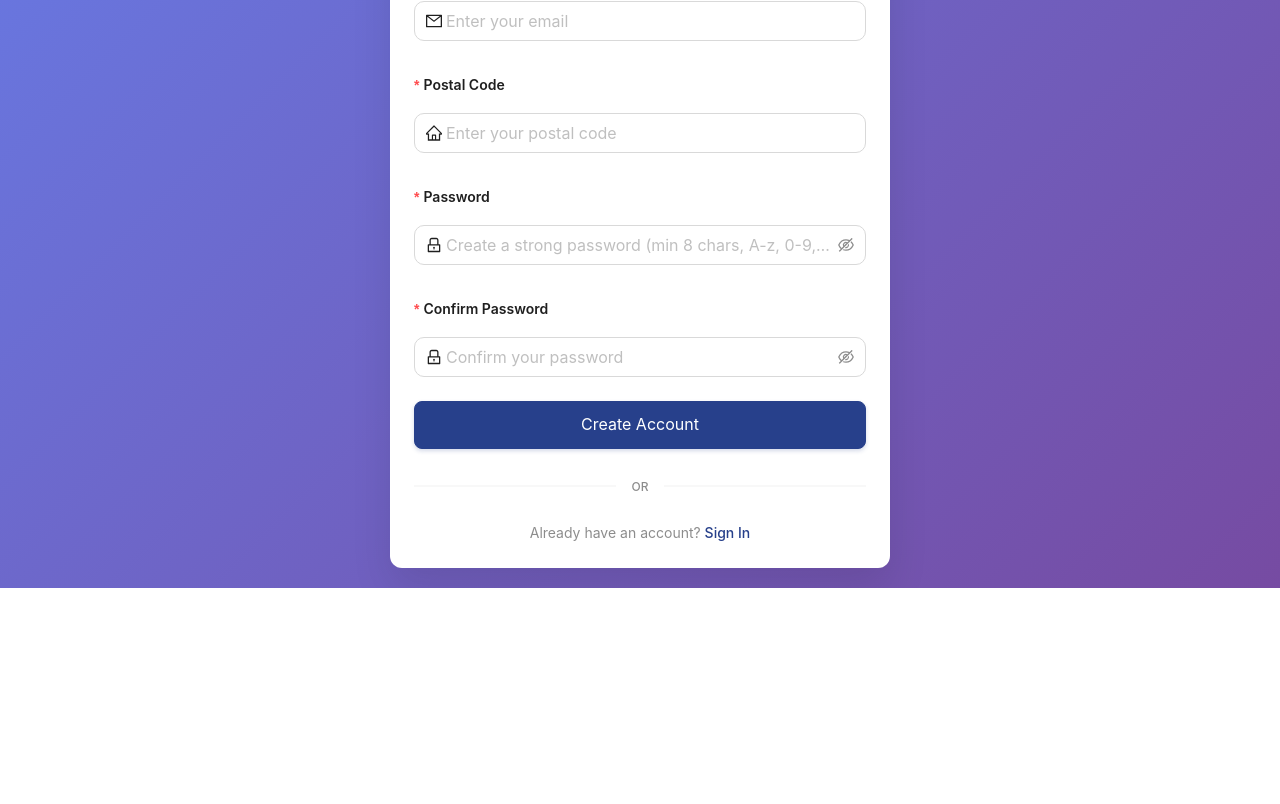
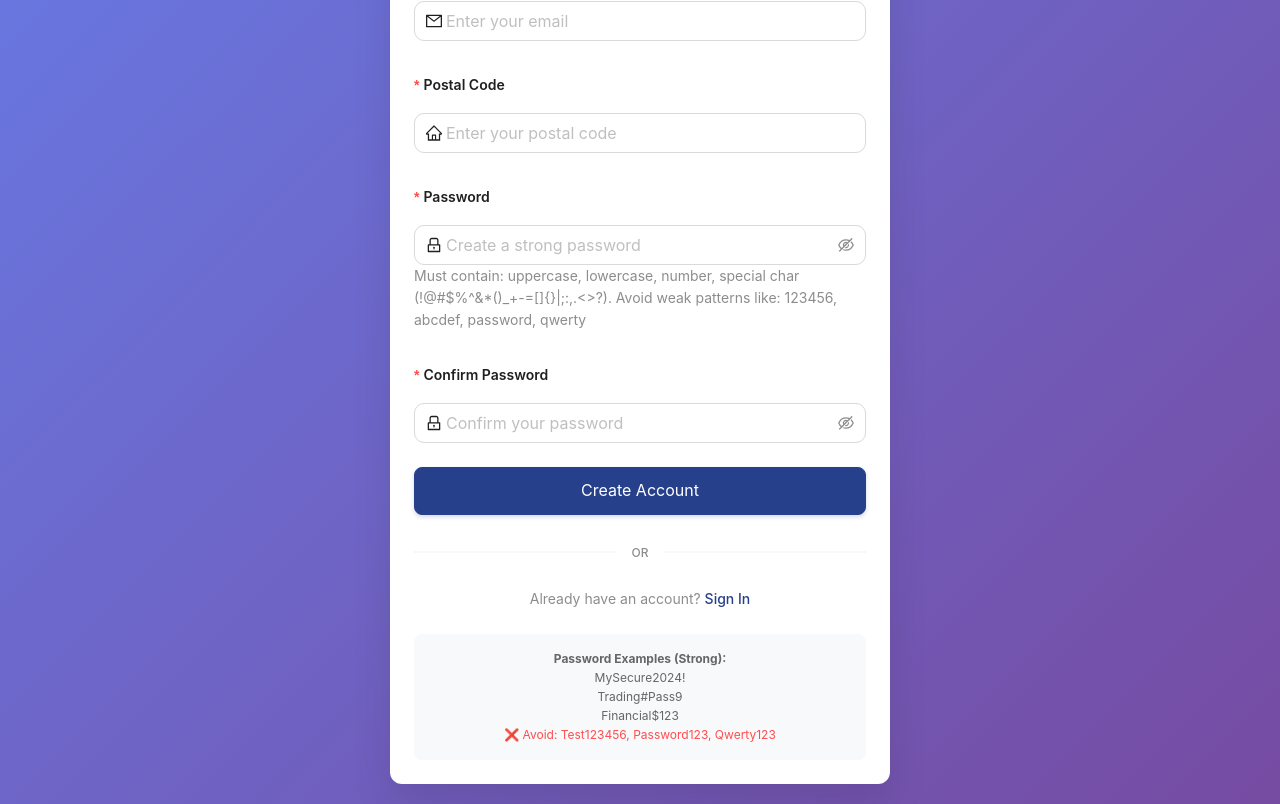
Before and after one commit to cliprs/cct-portal-frontend, a React (Create React App) app: page /register in a window 1280 px wide. Shown: the part 375-1179 px from the top of the page. Before the commit the page ends 963 px from the top, so only its background shows below. Built offline with nearby package versions, Linux system fonts and the light colour scheme.

Commit message:
Add Login and Register pages with type safe auth

```diff
--- a/src/pages/Register.tsx
+++ b/src/pages/Register.tsx
@@ -45,21 +45,18 @@ const Register: React.FC = () => {
       if (response.success && response.data) {
         setSuccess('Account created successfully! Logging you in...');
 
-        // Debug: Log response structure
-        console.log('🔍 Register response:', response.data);
-
         // Type assertion for backend response
         const authData = response.data as any;
 
-        // Save tokens to localStorage (check if exists)
-        if (authData.accessToken) {
-          localStorage.setItem('accessToken', authData.accessToken);
+        // Save tokens to localStorage
+        if (authData.tokens?.accessToken) {
+          localStorage.setItem('accessToken', authData.tokens.accessToken);
         }
-        if (authData.refreshToken) {
-          localStorage.setItem('refreshToken', authData.refreshToken);
+        if (authData.tokens?.refreshToken) {
+          localStorage.setItem('refreshToken', authData.tokens.refreshToken);
         }
 
-        // Update Redux store with fallback data
+        // Update Redux store
         dispatch(loginSuccess({
           user: authData.user || {
             id: Date.now().toString(),
@@ -67,7 +64,7 @@ const Register: React.FC = () => {
             firstName: values.firstName,
             lastName: values.lastName
           },
-          token: authData.accessToken || 'mock-token'
+          token: authData.tokens?.accessToken || 'mock-token'
         }));
 
         console.log('✅ Registration successful, redirecting...');
@@ -75,7 +72,6 @@ const Register: React.FC = () => {
         // Redirect to dashboard after short delay
         setTimeout(() => {
           navigate('/dashboard');
-          // Reload to ensure fresh state
           window.location.reload();
         }, 2000);
       } else {
@@ -83,20 +79,19 @@ const Register: React.FC = () => {
       }
     } catch (error: any) {
       console.error('❌ Registration error:', error);
-      console.error('❌ Error details:', {
-        message: error.message,
-        status: error.status,
-        response: error.response
-      });
 
       let errorMessage = 'Registration failed. Please try again.';
 
       if (error.status === 400) {
         if (error.message?.includes('Password does not meet requirements') || error.error === 'WEAK_PASSWORD') {
-          errorMessage = 'Password must be at least 8 characters with uppercase, lowercase, number and special character (@$!%*?&)';
+          errorMessage = 'Password must be at least 8 characters with uppercase, lowercase, number and special character (!@#$%^&*()_+-=[]{}|;:,.<>?)';
+        } else if (error.message?.includes('weak patterns')) {
+          errorMessage = 'Password contains weak patterns (like 123456, abcdef, password, qwerty). Please choose a different password.';
         } else {
           errorMessage = 'Invalid input data. Please check all fields.';
         }
+      } else if (error.status === 409) {
+        errorMessage = 'An account with this email already exists. Please use a different email or try logging in.';
       } else if (error.status === 500) {
         errorMessage = 'Server error. Please try again later.';
       } else if (error.message?.includes('already exists') || error.message?.includes('duplicate')) {
@@ -250,18 +245,41 @@ const Register: React.FC = () => {
           <Form.Item
             name="password"
             label="Password"
+            extra="Must contain: uppercase, lowercase, number, special char (!@#$%^&*()_+-=[]{}|;:,.<>?). Avoid weak patterns like: 123456, abcdef, password, qwerty"
             rules={[
               { required: true, message: 'Please enter your password' },
               { min: 8, message: 'Password must be at least 8 characters' },
               {
-                pattern: /^(?=.*[a-z])(?=.*[A-Z])(?=.*\d)(?=.*[@$!%*?&])[A-Za-z\d@$!%*?&]/,
-                message: 'Password must contain uppercase, lowercase, number and special character (@$!%*?&)'
+                pattern: /^(?=.*[a-z])(?=.*[A-Z])(?=.*\d)(?=.*[!@#$%^&*()_+\-=\[\]{}|;:,.<>?])[A-Za-z\d!@#$%^&*()_+\-=\[\]{}|;:,.<>?]{8,}$/,
+                message: 'Password must contain uppercase, lowercase, number and special character (!@#$%^&*()_+-=[]{}|;:,.<>?)'
+              },
+              {
+                validator: (_: any, value: any) => {
+                  if (!value) return Promise.resolve();
+
+                  // Check for weak patterns
+                  const weakPatterns = [
+                    /(.)\1{2,}/, // Three or more consecutive identical characters
+                    /123456/, // Sequential numbers
+                    /abcdef/i, // Sequential letters
+                    /password/i, // Contains "password"
+                    /qwerty/i, // Contains "qwerty"
+                  ];
+
+                  for (const pattern of weakPatterns) {
+                    if (pattern.test(value)) {
+                      return Promise.reject(new Error('Password contains weak patterns. Avoid sequences like 123456, abcdef, password, qwerty'));
+                    }
+                  }
+
+                  return Promise.resolve();
+                }
               }
             ]}
           >
             <Input.Password
               prefix={<LockOutlined />}
-              placeholder="Create a strong password (min 8 chars, A-z, 0-9, @$!%*?&)"
+              placeholder="Create a strong password"
               autoComplete="new-password"
             />
           </Form.Item>
@@ -313,7 +331,7 @@ const Register: React.FC = () => {
           </Text>
         </Divider>
 
-        <div style={{ textAlign: 'center' }}>
+        <div style={{ textAlign: 'center', marginBottom: '24px' }}>
           <Text type="secondary">
             Already have an account?{' '}
             <Link to="/login" style={{ color: '#27408b', fontWeight: '500' }}>
@@ -321,6 +339,21 @@ const Register: React.FC = () => {
             </Link>
           </Text>
         </div>
+
+        <div style={{
+          padding: '16px',
+          background: '#f8f9fa',
+          borderRadius: '8px',
+          textAlign: 'center'
+        }}>
+          <div style={{ fontSize: '12px', color: '#666' }}>
+            <strong>Password Examples (Strong):</strong><br />
+            MySecure2024!<br />
+            Trading#Pass9<br />
+            Financial$123<br />
+            <span style={{ color: '#ff4d4f' }}>❌ Avoid: Test123456, Password123, Qwerty123</span>
+          </div>
+        </div>
       </Card>
     </div>
   );
```
